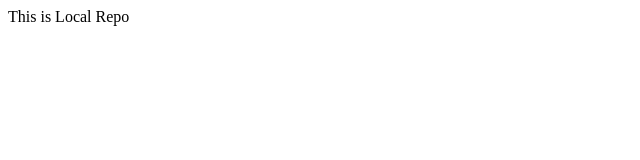
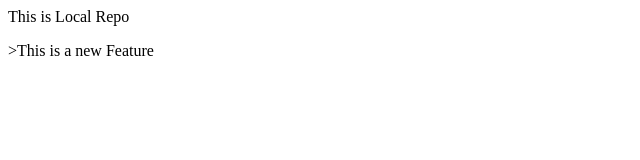
Before and after one commit to RajendraGit-lab/localrepo, a plain HTML site: page index.html in a window 1280 px wide. Shown: the whole page, without its empty margins (0-640 px from the left). Drawn offline with Linux system fonts and the light colour scheme.

Commit message:
added new feature

```diff
--- a/index.html
+++ b/index.html
@@ -1 +1,2 @@
 <p>This is Local Repo</p>
+<p>>This is a new Feature</p>
```
